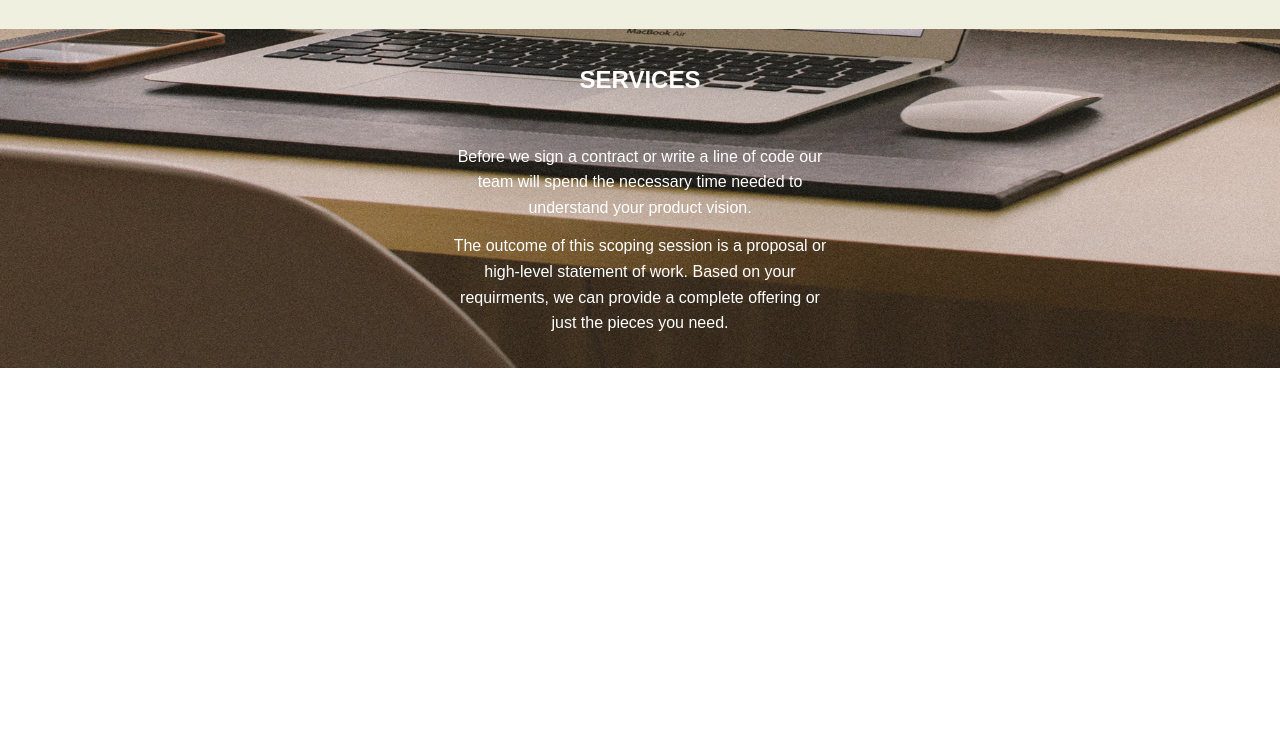
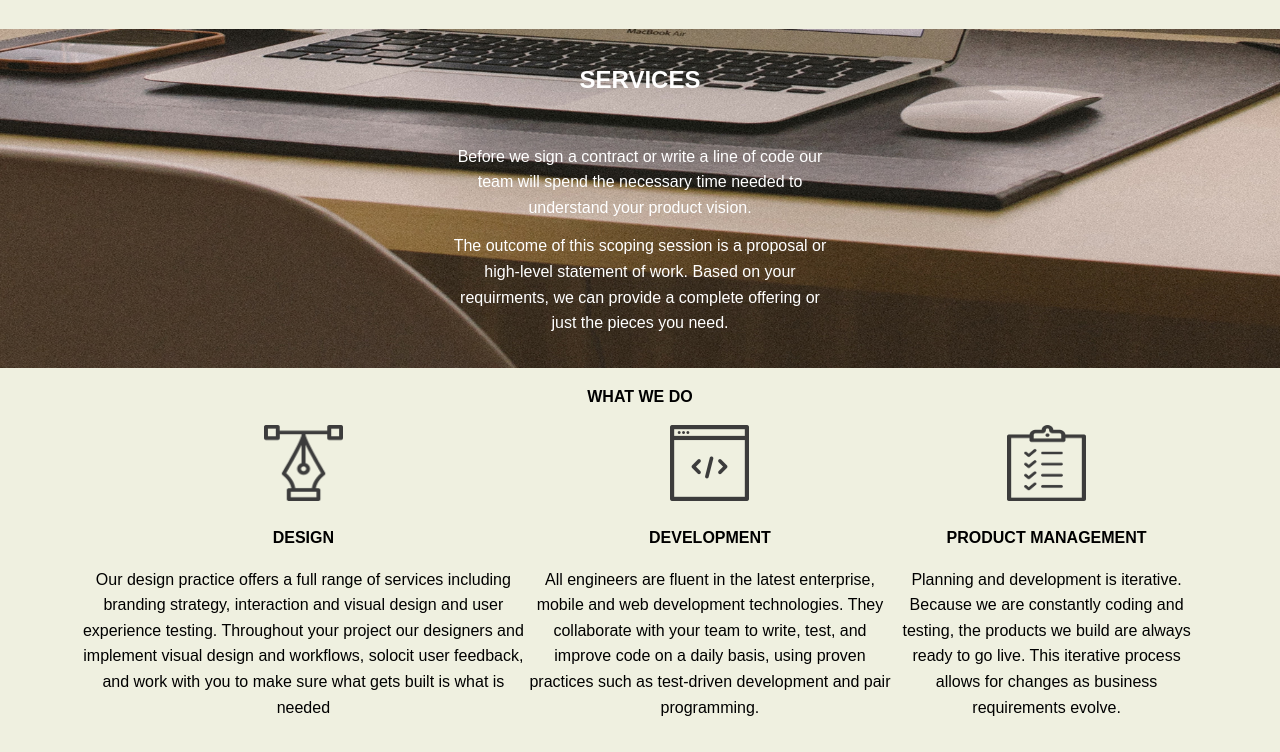
Before and after one commit to Iamkosgei/delani-studios, a plain HTML site: page index.html in a window 1280 px wide. Shown: the part 1264-2016 px from the top of the page. Before the commit the page ends 1632 px from the top, so only its background shows below. Drawn offline with Linux system fonts and the light colour scheme.

Commit message:
added what we do section

```diff
--- a/css/style.css
+++ b/css/style.css
@@ -104,3 +104,33 @@ html,body
     grid-template-rows: repeat(3,1fr);
     align-items: center
 }
+
+/*What we do */
+
+#what-we-do
+{
+    background: #EFF0E0;
+}
+#what-we-do h1
+{
+    text-align: center;
+    padding: 1rem ;
+    font-size: 1rem;
+}
+#what-we-do img
+{
+    width: 79px;
+    height: 76px;
+}
+.what-we-do-text
+{
+    display: flex;
+    justify-content: space-around;
+    padding: 0 5rem;
+    text-align: center;
+    padding-bottom: 2rem
+}
+.what-we-do-text p
+{
+    font-size: 1rem
+}
--- a/index.html
+++ b/index.html
@@ -59,7 +59,44 @@
                         </p>
                 </div>
 
-    </section>
+        </section>
+
+             <!--What we do-->
+        <section id="what-we-do">
+                <h1>WHAT WE DO</h1>
+                <div class="what-we-do-text">
+                    <div class="design">
+                        <img src="/assets/services_icons/design_icon.png">
+                        <h1>DESIGN</h1>
+                        <p>Our design practice offers a full range of services including branding strategy,
+                            interaction and visual design and user experience testing. Throughout your project our designers and implement visual design and workflows,
+                            solocit user feedback, and work with you to make sure what gets built is what is needed
+                        </p>
+
+                    </div>
+
+                    <div class="development">
+                        <img src="/assets/services_icons/dev_icon.png">
+                        <h1>DEVELOPMENT</h1>
+                        <p> All engineers are fluent in the latest enterprise, mobile and web development technologies.
+                            They collaborate with your team to write, test, and improve code on a daily basis, using proven
+                            practices such as test-driven development and pair programming.
+                        </p>
+                </div>
+
+                <div class="product-management">
+                        <img src="/assets/services_icons/product_icon.png">
+                        <h1>PRODUCT MANAGEMENT</h1>
+                        <p> Planning and development is iterative. Because we are constantly coding and testing, the
+                            products we build are always ready to go live. This iterative process allows for changes as
+                            business requirements evolve.
+                        </p>
+                </div>
+
+                </div>
+            </section>
+
+
 
 
 </body>
```
